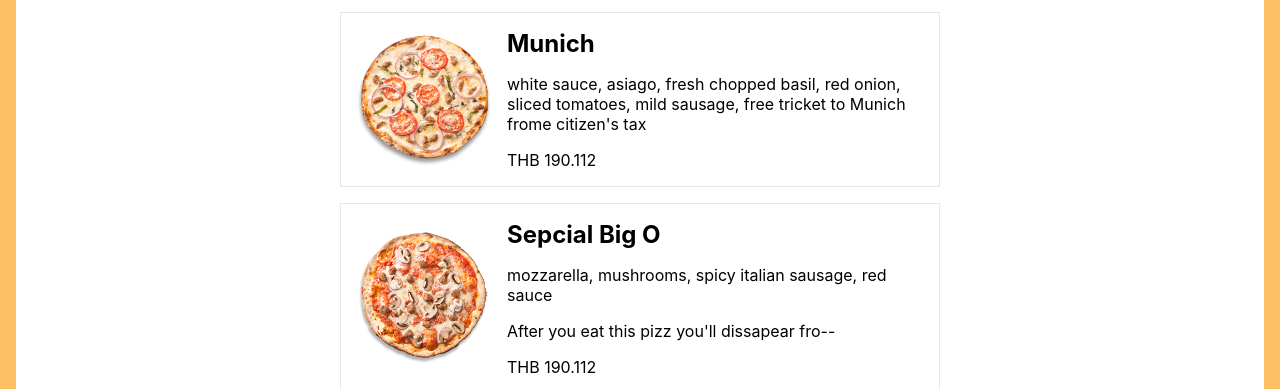
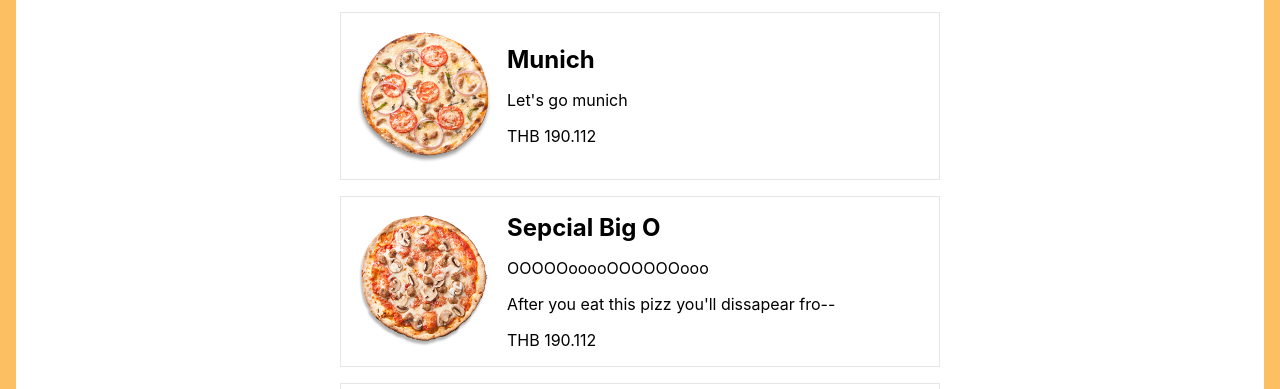
Before and after one commit to wannowo/pizza-112, a plain HTML site: page index.html in a window 1280 px wide. Shown: the part 337-726 px from the top of the page. Drawn offline with Linux system fonts and the light colour scheme.

Commit message:
change discribtion

```diff
--- a/index.html
+++ b/index.html
@@ -19,7 +19,7 @@
 			<img src="./img/pz-1-dominic.png" alt="Dominic">
 			<div class="details">
 				<h2>Munich</h2>
-				<p>white sauce, asiago, fresh chopped basil, red onion, sliced tomatoes, mild sausage, free tricket to Munich frome citizen's tax</p>
+				<p>Let's go munich</p>
 				<span class="price">THB 190.112</span>
 			</div>
 		</div>
@@ -27,7 +27,7 @@
 			<img src="./img/pz-2-jasper.png" alt="Dominic">
 			<div class="details">
 				<h2>Sepcial Big O</h2>
-				<p>mozzarella, mushrooms, spicy italian sausage, red sauce</p>
+				<p>OOOOOooooOOOOOOooo</p>
 				<p>After you eat this pizz you'll dissapear fro--</p>
 				<span class="price">THB 190.112</span>
 			</div>
```
